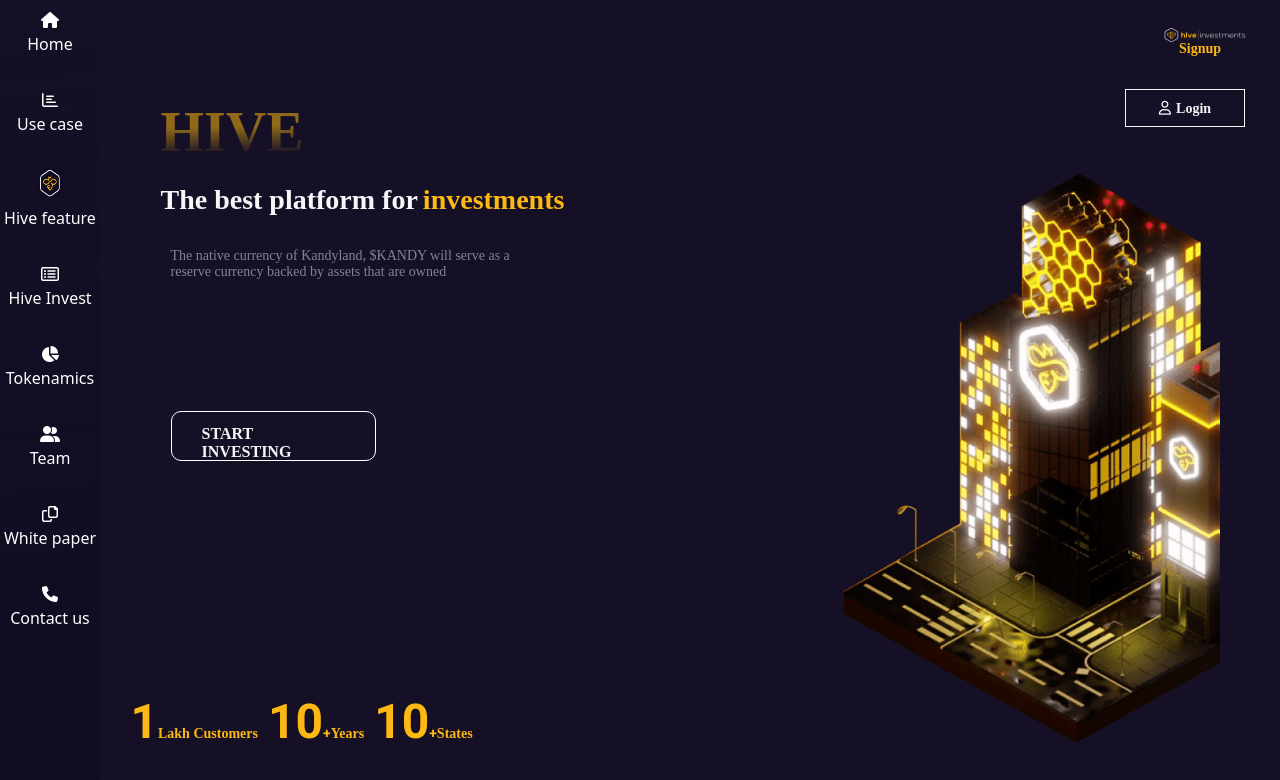
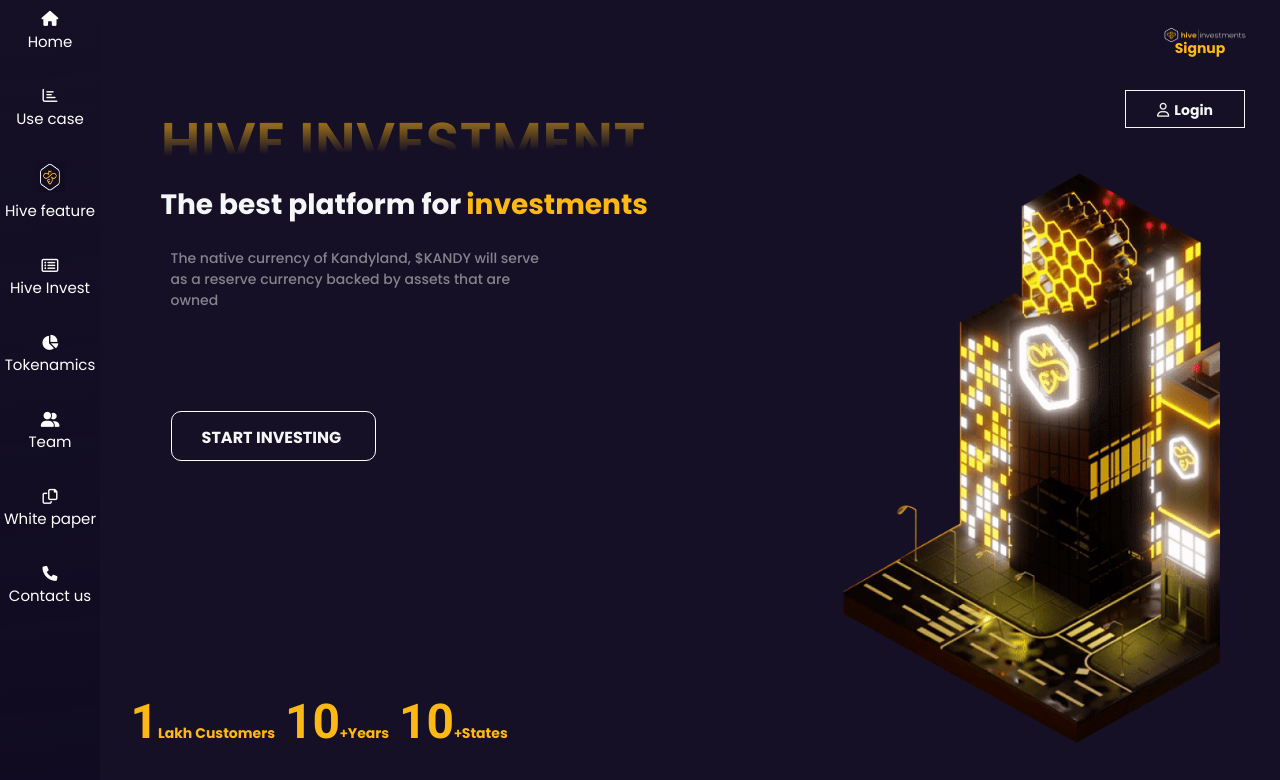
Before and after one commit to Jayanth9710/hive-landing-page, a React (Create React App) app: page / in a window 1280 px wide. Shown: the top 780 px of the page. Built offline with nearby package versions, Linux system fonts and the light colour scheme.

Commit message:
font size changed

```diff
--- a/src/App.css
+++ b/src/App.css
@@ -1,3 +1,4 @@
+@import url('https://fonts.googleapis.com/css2?family=Poppins:wght@300;400;500;600;700&display=swap');
 @import url('https://fonts.googleapis.com/css2?family=Roboto:wght@300;400;500;700;900&display=swap');
 .App {
   text-align: center;
--- a/src/Components/LandingPage/LandingPage.css
+++ b/src/Components/LandingPage/LandingPage.css
@@ -21,6 +21,8 @@
     transition: 0.3s;
     padding: 8px 2px;
     border-radius: 10px;
+    font-family: 'Poppins', sans-serif;
+    font-size: 15px;
 }
 
 .header > a:hover{
```
